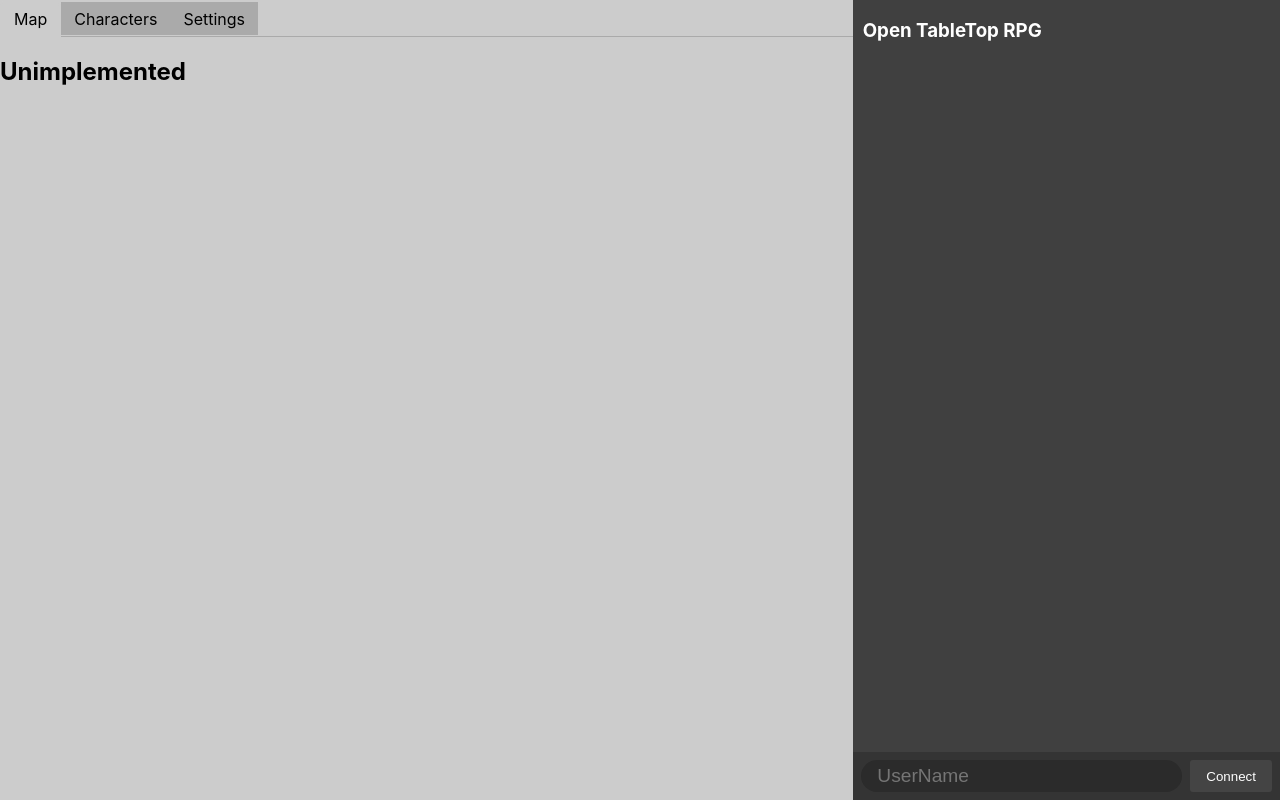
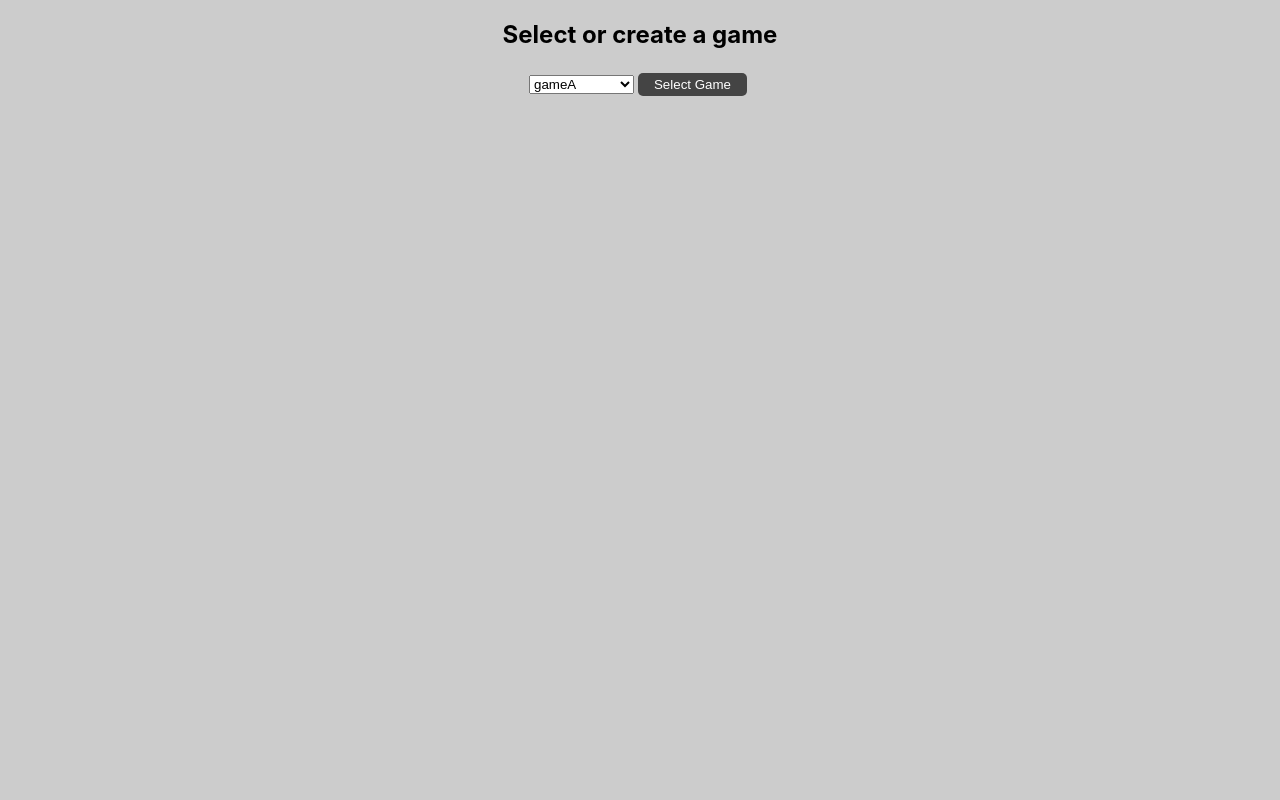
Before and after one commit to gscuster/ottr, a React (Create React App) app: page / in a window 1280 px wide. Built offline with nearby package versions, Linux system fonts and the light colour scheme.

Commit message:
Added game selection screen.

```diff
--- a/src/App.js
+++ b/src/App.js
@@ -1,18 +1,20 @@
 import './App.css';
 import React from 'react';
-import {TabWindow} from './components/TabWindow';
-import {GameFeed} from './components/GameFeed';
+import { TabWindow } from './components/TabWindow';
+import { GameFeed } from './components/GameFeed';
+import { GameSelector } from './components/GameSelector';
 import * as Socket from './client/Socket'
 
 export default class App extends React.Component {
   constructor(props) {
     super(props);
     this.state = {
+      editUserActive: false,
       feed: [],
-      userSelected: false,
+      gameSelected: null,
+      userID: null,
       username: null,
-      userID: null,
-      editUserActive: false
+      userSelected: false
     };
     this.addFeedItem = this.addFeedItem.bind(this);
     this.onUserSelected = this.onUserSelected.bind(this);
@@ -59,16 +61,22 @@ export default class App extends React.Component {
   }
 
   render () {
-    const { feed, userSelected, username, editUserActive, userID} = this.state;
+    const { feed, userSelected, username, editUserActive, userID,
+      gameSelected} = this.state;
     const { setEditUserActive } = this;
     return (
       <div className="App">
-        <TabWindow/>
-        <GameFeed sendMessage={Socket.sendMessage} feed={feed}
-          userSelected={userSelected} selectUserName={Socket.selectUserName}
-          username={username} editUserActive={editUserActive}
-          setEditUserActive={setEditUserActive} editUserName={Socket.editUserName}
-          rollDice={Socket.rollDice} userID={userID}/>
+        {
+          gameSelected != null ?
+            [<TabWindow/>,
+            <GameFeed sendMessage={Socket.sendMessage} feed={feed}
+              userSelected={userSelected} selectUserName={Socket.selectUserName}
+              username={username} editUserActive={editUserActive}
+              setEditUserActive={setEditUserActive} editUserName={Socket.editUserName}
+              rollDice={Socket.rollDice} userID={userID}/>] :
+            <GameSelector gameList={['gameA', 'gameB', 'gameC']}/>
+        }
+
       </div>
     );
   }
--- /dev/null
+++ b/src/components/GameSelector.css
@@ -0,0 +1,17 @@
+.game-selector {
+  text-align: center;
+  width: 100vw;
+  background-color: #ccc;
+}
+.new-game-input {
+  background: #fff;
+  margin: 0.5em;
+}
+.selector-button {
+  background: #444444;
+  border: none;
+  padding: 0.25rem 1rem;
+  margin: 0.25rem;
+  border-radius: 5px;
+  color: #fff;
+}
--- /dev/null
+++ b/src/components/GameSelector.js
@@ -0,0 +1,34 @@
+import './GameSelector.css';
+import React, { useState } from "react";
+
+export const GameSelector = ({gameList=[]}) => {
+  const [newGameSelected, setNewGameSelected] = useState(false);
+  const [gameName, setGameName] = useState('game');
+
+  const onChangeSelector = (e) => {
+    e.target.value === 'newgame' ? setNewGameSelected(true) : setNewGameSelected(false);
+  }
+
+  const handleSubmit = (e) => {
+    e.preventDefault();
+  }
+
+  return (
+    <div className='game-selector'>
+      <h2>Select or create a game</h2>
+      <form onSubmit={handleSubmit}>
+        <select onChange={onChangeSelector}>
+          {gameList.map( (game, key) => (
+            <option key={key} value={game}>{game}</option>
+          ))}
+          <option value='newgame'>&lt;New Game&gt;</option>
+        </select>
+        {newGameSelected &&
+          <input type='text' className='new-game-input' defaultValue='game'
+            onChange={e => setGameName(e.target.value)} size='12'/>}
+        <button type='button' className='selector-button'>Select Game</button>
+      </form>
+    </div>
+
+  )
+}
```
